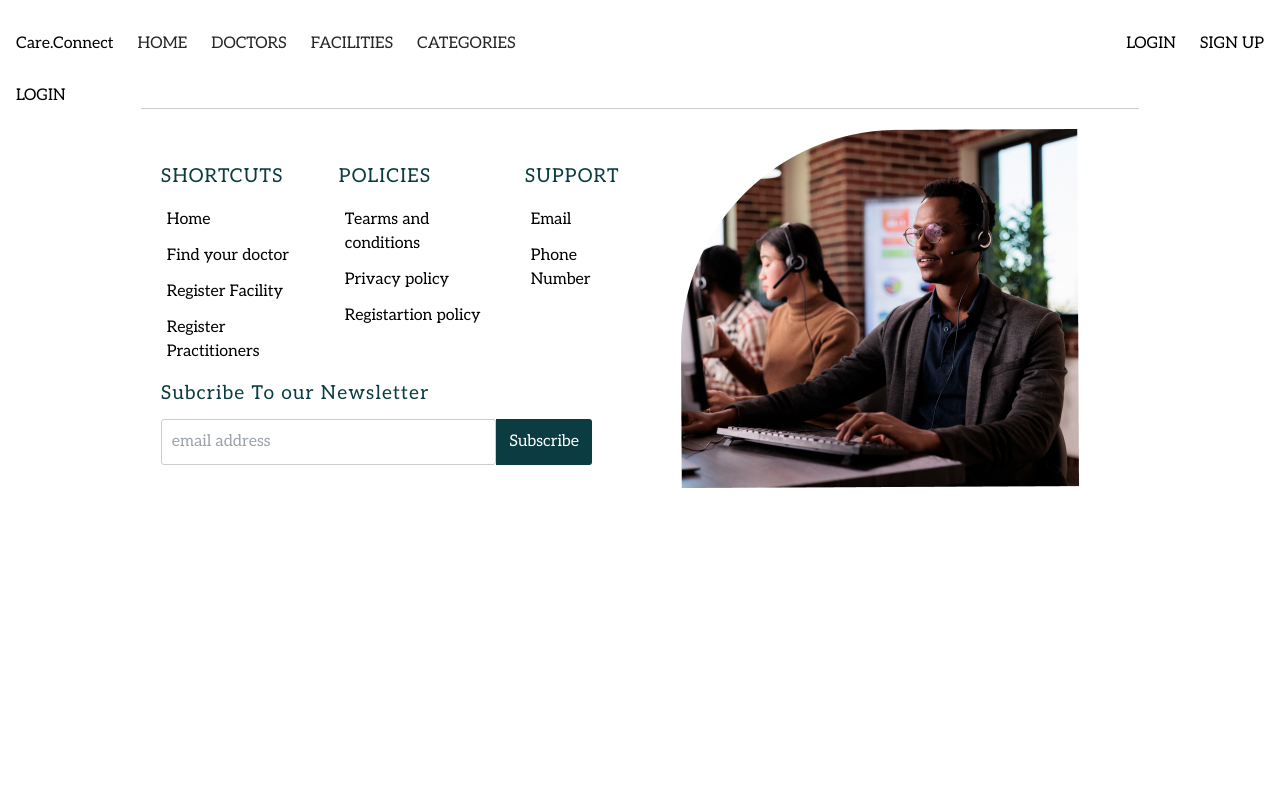
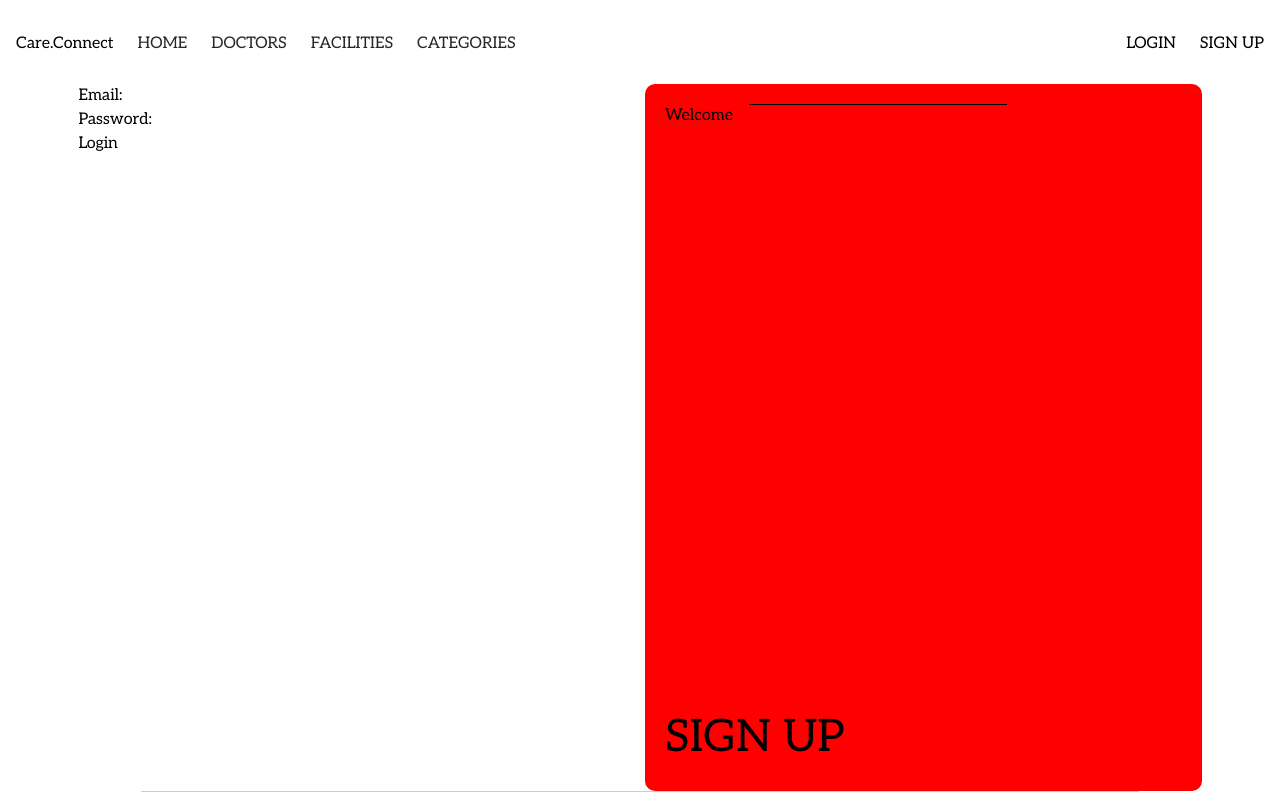
Before and after one commit to CARE-CONNECT-KENYA/care-connect-frontend, a Next.js app: page /users/login in a window 1280 px wide. Shown: the top 800 px of the page. Built offline with nearby package versions, Linux system fonts and the light colour scheme.

Commit message:
added basic login

```diff
--- /dev/null
+++ b/app/Components/LoginForm.tsx
@@ -0,0 +1,47 @@
+'use client'
+import React, { useState } from 'react';
+import axios from 'axios';
+
+interface LoginFormProps {
+  onSuccess: (data: any) => void;
+}
+
+const LoginForm: React.FC<LoginFormProps> = ({ onSuccess }) => {
+  const [email, setEmail] = useState('');
+  const [password, setPassword] = useState('');
+  const [error, setError] = useState('');
+
+  const handleSubmit = async (e: React.FormEvent) => {
+    e.preventDefault();
+    try {
+      const response = await axios.post('/care/login', { email, password });
+      const data = response.data;
+      // Store items in localStorage
+      localStorage.setItem('fullname', data.fullname);
+      localStorage.setItem('access_token', data.access_token);
+      localStorage.setItem('refresh_token', data.refresh_token);
+      localStorage.setItem('role', data.role);
+      // Trigger success callback
+      onSuccess(data);
+    } catch (error) {
+      setError('Invalid email or password');
+    }
+  };
+
+  return (
+    <form onSubmit={handleSubmit}>
+      <div>
+        <label>Email:</label>
+        <input type="email" value={email} onChange={(e) => setEmail(e.target.value)} required />
+      </div>
+      <div>
+        <label>Password:</label>
+        <input type="password" value={password} onChange={(e) => setPassword(e.target.value)} required />
+      </div>
+      {error && <p>{error}</p>}
+      <button type="submit">Login</button>
+    </form>
+  );
+};
+
+export default LoginForm;
--- /dev/null
+++ b/app/users/login/login.module.css
@@ -0,0 +1,31 @@
+
+.signupPage{
+    display: grid;
+    display: grid;
+    gap: 10px;
+    grid-template-columns: repeat(auto-fit, minmax(100px, 1fr));
+    margin-left: auto;
+    margin-right: auto;
+    width: 90%;
+}
+
+
+.SignupSidebar{
+    display: grid;
+    background-color: red;
+    padding: 20px;
+    border-radius: 10px;
+
+}
+
+.topPart{
+    display: flex;
+    gap: 16px;
+    height: 75vh;
+}
+
+.line{
+    height: 1px;
+    background-color: black;
+    width: 50%;
+}
--- a/app/users/login/page.tsx
+++ b/app/users/login/page.tsx
@@ -1,19 +1,33 @@
-import React from 'react'
-
-
-
+'use client'
+import React from 'react';
+import styles from './login.module.css';
+import LoginForm from '@/app/Components/LoginForm';
 
 function Userlogin() {
+  const handleLoginSuccess = (data) => {
+    // Handle successful login if needed
+    console.log('Login successful:', data);
+  };
+
   return (
-
-
-        <div>
-          <h2>LOGIN</h2>
+    <div className={styles.signupPage}>
+      {/* Side containing the form */}
+      <div className={styles.formComponent}>
+        {/* Pass handleLoginSuccess as onSuccess prop */}
+        <LoginForm onSuccess={handleLoginSuccess} />
+      </div>
+      {/* Side containing the image */}
+      <div className={styles.SignupSidebar}>
+        <div className={styles.topPart}>
+          <h3>Welcome</h3>
+          <div className={styles.line}></div>
         </div>
-
-
-
-  )
+        <div className={styles.bottomPart}>
+          <h1>SIGN UP</h1>
+        </div>
+      </div>
+    </div>
+  );
 }
 
-export default Userlogin
+export default Userlogin;
```
